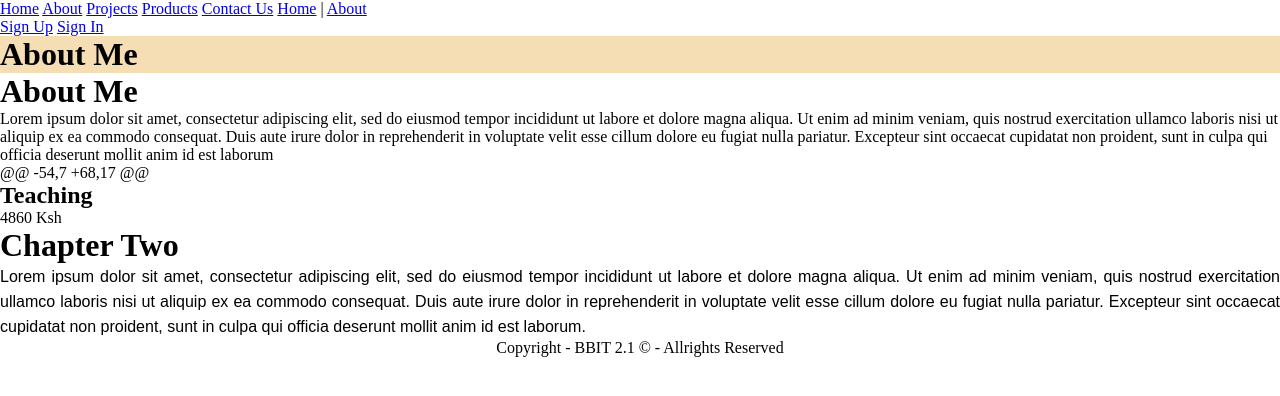
After one commit to Kimuruae/Travel, a PHP site: page /about.html in a window 1280 px wide. The commit adds this page. Shown: the top 396 px of the page. Run offline with PHP 8.4, Linux system fonts and the light colour scheme.

Commit message:
This is about me

```diff
--- /dev/null
+++ b/about.html
@@ -0,0 +1,52 @@
+<!DOCTYPE html>
+<html lang="en">
+<html>
+    <head>
+        <meta charset="UTF-8" >
+    <meta name="viewport" content="width=device-width, initial-scale=1.0">
+    <title>About - Me</title>
+        <title>Welcome - Page</title>
+<link rel="stylesheet" href="css/style.css">
+    </head>
+        <body>
+<div class="topnav">
+    <a href="./">Home</a>
+    <a href="about.html">About</a>
+    <a href="projects.html">Projects</a>
+    <a href="products.html">Products</a>
+    <a href="contact.html">Contact Us</a>
+
+    <a href="./">Home</a> | <a href="about.html">About</a>
+    <div class="topnav-right">
+        <a href="signup.html">Sign Up</a>
+        <a href="signin.html">Sign In</a>
+    </div>
+</div>
+<div class="header">
+    <h1>About Me</h1>
+</div>
+
+<div class="row">
+    <div class="content">
+
+    <h1>About Me</h1>
+    <p>Lorem ipsum dolor sit amet, consectetur adipiscing elit, sed do eiusmod tempor incididunt ut labore et dolore magna aliqua. Ut enim ad minim veniam, quis nostrud exercitation ullamco laboris nisi ut aliquip ex ea commodo consequat. Duis aute irure dolor in reprehenderit in voluptate velit esse cillum dolore eu fugiat nulla pariatur. Excepteur sint occaecat cupidatat non proident, sunt in culpa qui officia deserunt mollit anim id est laborum</p>
+@@ -54,7 +68,17 @@ <h2>Teaching</h2>
+            <td>4860 Ksh</td>
+        </tr>
+    </table>
+
+</div>
+<div class="side_bar">
+     <!--Chapter 2 starts here-->
+     <h1>Chapter Two</h1>
+     <p style="text-align: justify; font-family: Arial, Helvetica, sans-serif;line-height: 25px;">Lorem ipsum dolor sit amet, consectetur adipiscing elit, sed do eiusmod tempor incididunt ut labore et dolore magna aliqua. Ut enim ad minim veniam, quis nostrud exercitation ullamco laboris nisi ut aliquip ex ea commodo consequat. Duis aute irure dolor in reprehenderit in voluptate velit esse cillum dolore eu fugiat nulla pariatur. Excepteur sint occaecat cupidatat non proident, sunt in culpa qui officia deserunt mollit anim id est laborum.</p>
+     <!--Chapter 2 ends here-->
+</div>
+</div>
+<div class="footer">
+    Copyright - BBIT 2.1 &copy; - Allrights Reserved
+</div>
+
+</body>
+</html>
--- a/style.css
+++ b/style.css
@@ -1,3 +1,36 @@
+*{
+    margin: 0;
+    padding: 0;
+}
+
 body{
-    background-color:rgb(52, 51, 51) ;
+    background-color: white;
 }
+.header{
+ background-color: wheat;
+ border: 1px;
+}
+.logo{
+    color: black;
+    font: bolder;
+    text-align: center;
+}
+.logo.hover{
+    background-color: red;
+    color: black;
+}
+.navigation{
+color: white;
+width: 100%;
+text-align: center;
+}
+.navigation.hover{
+    background-color: red;
+    color: black;
+
+}
+.footer{
+color: black;
+text-align: center;
+
+}
```
Also changed, not shown: ATAYA.html (+18 -8 lines), ataya1.jpg (added), ataya2.jpg (added).
